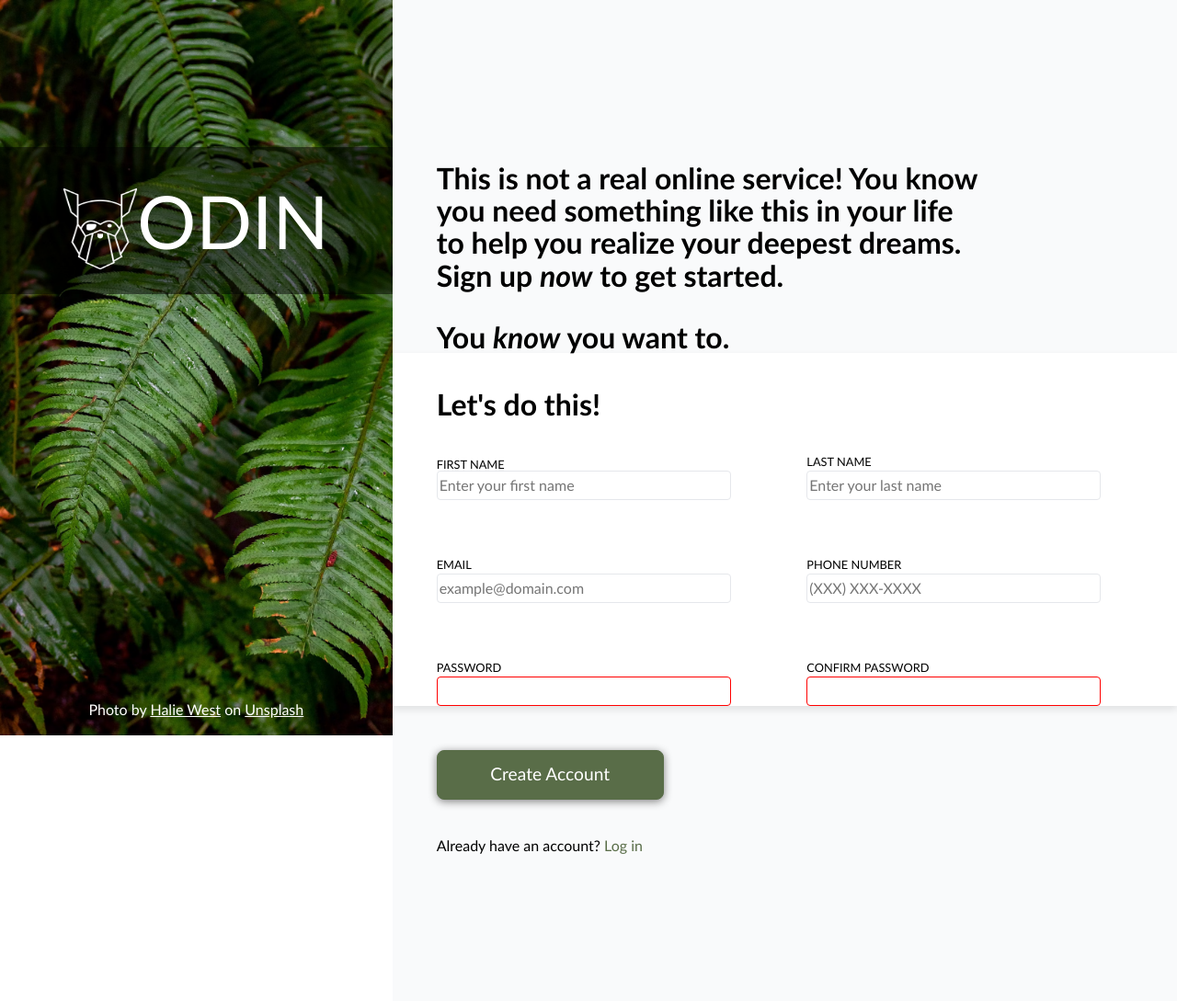
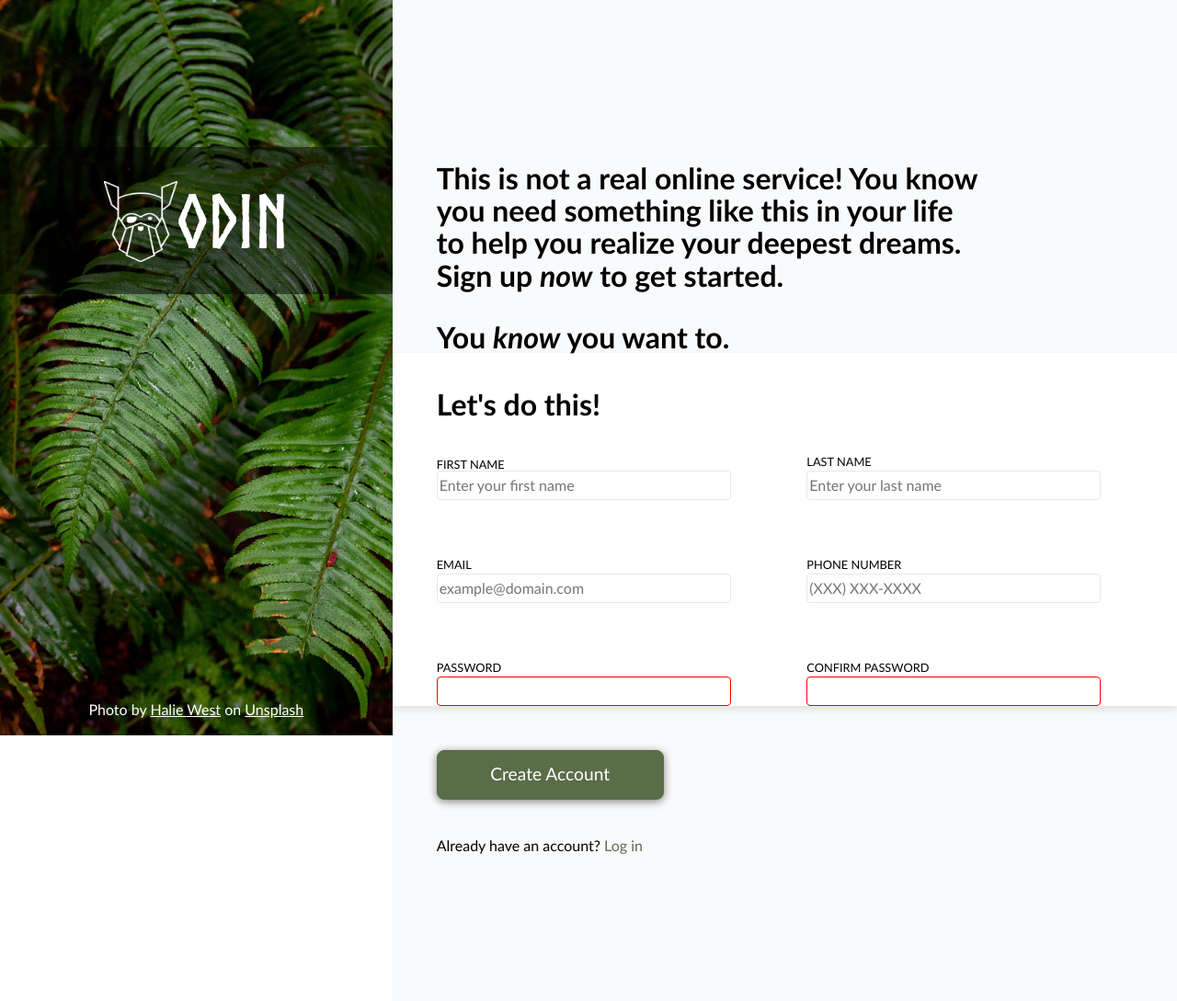
Before and after one commit to Layk321/Sign-up-Form, a plain HTML site: page index.html in a window 1280 px wide. Shown: the whole page at 92% size. Drawn offline with Linux system fonts and the light colour scheme; the site is published under a folder, as on GitHub Pages, so addresses that start at the root find nothing.

Commit message:
Fix font path

```diff
--- a/styles.css
+++ b/styles.css
@@ -31,8 +31,8 @@
 
   @font-face {
     font-family: 'norsebold';
-    src: url('/Fonts/norse-bold-webfont.woff2') format('woff2'),
-         url('/Fonts/norse-bold-webfont.woff') format('woff');
+    src: url('./Fonts/norse-bold-webfont.woff2') format('woff2'),
+         url('./Fonts/norse-bold-webfont.woff') format('woff');
     font-weight: normal;
     font-style: normal;
 }
```
